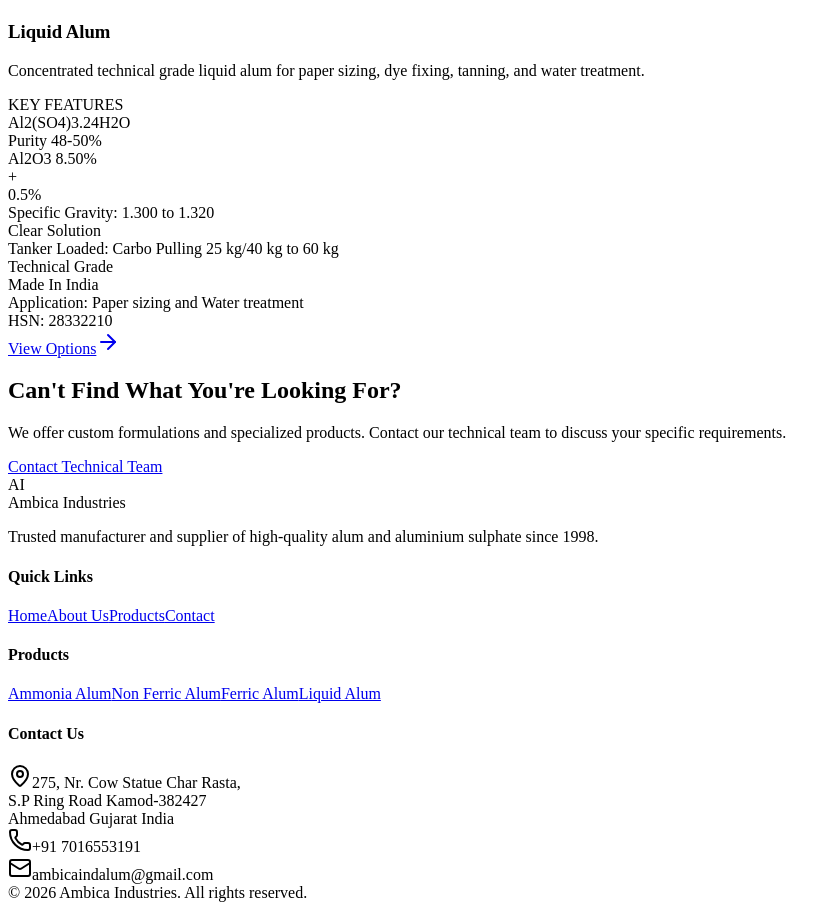
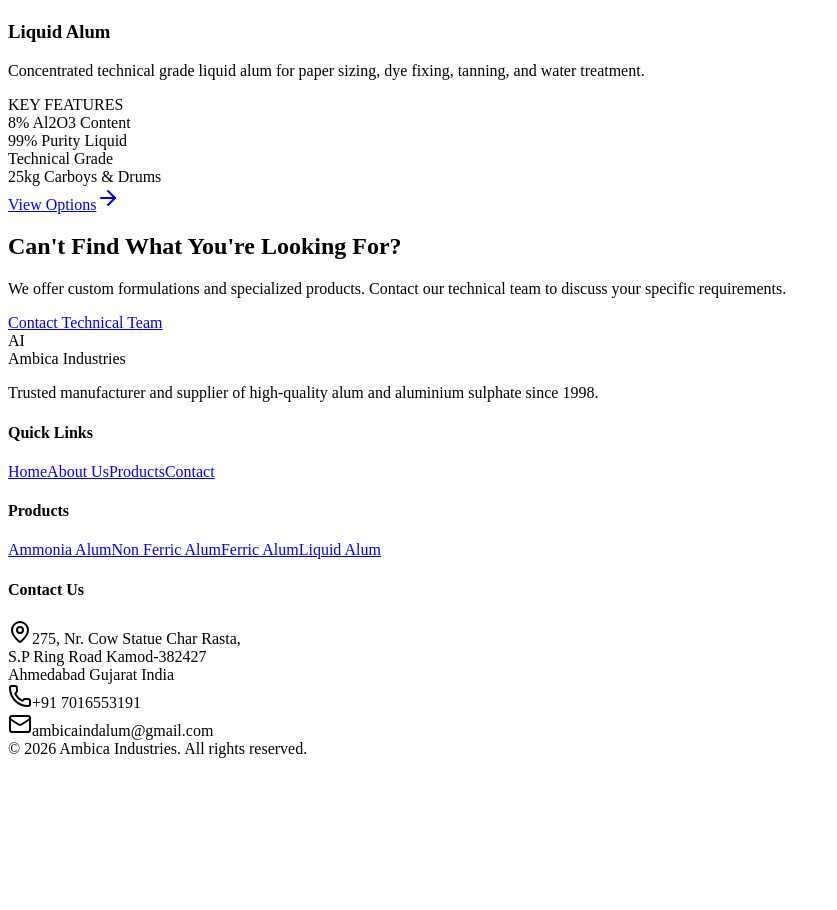
Before and after one commit to shreeaura14/ambica, a React (Vite) app: page /products in a window 1280 px wide. Shown: the part 3492-4402 px from the top of the page, without its empty margins (0-837 px from the left). After the commit the page ends 4258 px from the top, so only its background shows below. Built offline with nearby package versions, Linux system fonts and the light colour scheme; no server answers; the HTML template or start-up script is replaced by a standard one.

Commit message:
Update ProductCategoriesPage.tsx

```diff
--- a/src/app/pages/ProductCategoriesPage.tsx
+++ b/src/app/pages/ProductCategoriesPage.tsx
@@ -34,34 +34,11 @@
       image: ferricGrade4Img,
       popular: true
     },
-    // {
-    //   name: "Liquid Alum",
-    //   slug: "liquid-alum",
-    //   description: "Concentrated technical grade liquid alum for paper sizing, dye fixing, tanning, and water treatment.",
-    //   features: ["8% Al2O3 Content", "99% Purity Liquid", "Technical Grade", "25kg Carboys & Drums"],
-    //   image: liquidAlumImg,
-    //   popular: true
-    // }
-
-     {
+    {
       name: "Liquid Alum",
       slug: "liquid-alum",
-      description:
-        "Concentrated technical grade liquid alum for paper sizing, dye fixing, tanning, and water treatment.",
-      features: [
-        "Al2(SO4)3.24H2O",
-        "Purity 48-50%",
-        "Al2O3 8.50%",
-        "+",
-        "0.5%",
-        "Specific Gravity: 1.300 to 1.320",
-        "Clear Solution",
-        "Tanker Loaded: Carbo Pulling 25 kg/40 kg to 60 kg",
-        "Technical Grade",
-        "Made In India",
-        "Application: Paper sizing and Water treatment",
-        "HSN: 28332210"
-      ],
+      description: "Concentrated technical grade liquid alum for paper sizing, dye fixing, tanning, and water treatment.",
+      features: ["8% Al2O3 Content", "99% Purity Liquid", "Technical Grade", "25kg Carboys & Drums"],
       image: liquidAlumImg,
       popular: true
     }
```
